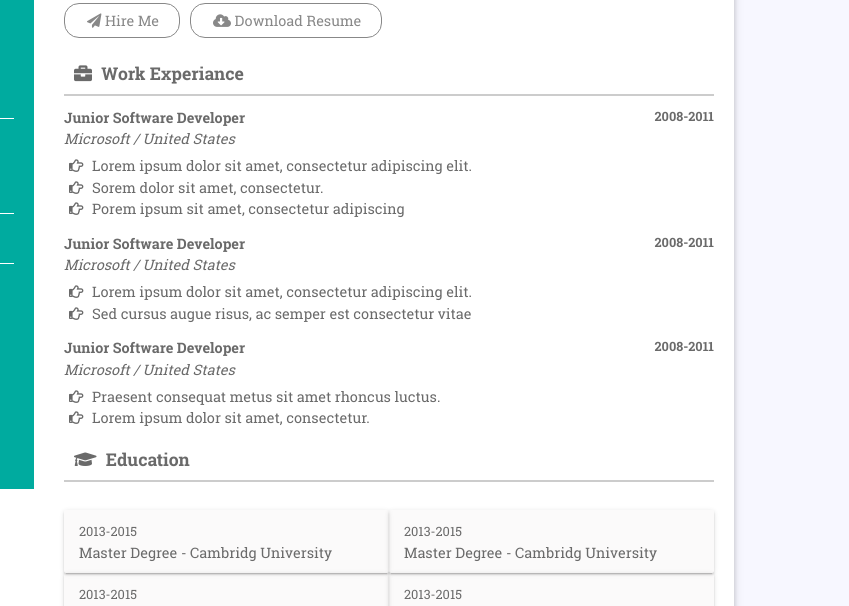
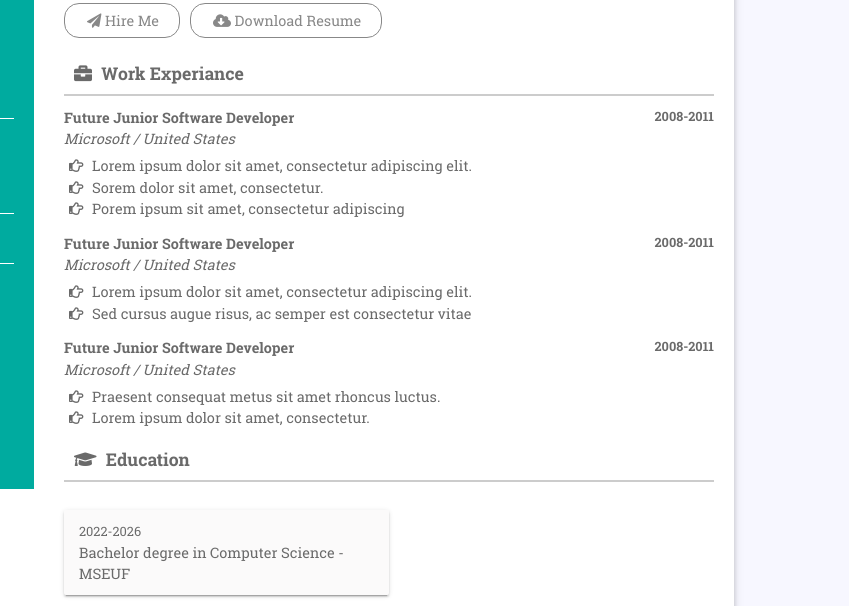
Before and after one commit to Ellebor/resume1, a plain HTML site: page src/index.html in a window 1280 px wide. Shown: the part 346-952 px from the top of the page, 431-1280 px from the left. Drawn offline with Linux system fonts and the light colour scheme; files that its build step writes are made by us from their sources; files whose address does not match are found by name.

Commit message:
Update index.html

```diff
--- a/src/index.html
+++ b/src/index.html
@@ -95,7 +95,7 @@
 
                         <h2 class="rit-titl"><i class="fas fa-briefcase"></i> Work Experiance</h2>
                         <div class="work-exp">
-                            <h6>Junior Software Developer <span>2008-2011</span></h6>
+                            <h6> Future Junior Software Developer <span>2008-2011</span></h6>
                             <i>Microsoft / United States</i>
                             <ul>
                                 <li><i class="far fa-hand-point-right"></i> Lorem ipsum dolor sit amet, consectetur adipiscing elit. </li>
@@ -104,7 +104,7 @@
                             </ul>
                         </div>
                         <div class="work-exp">
-                            <h6>Junior Software Developer <span>2008-2011</span></h6>
+                            <h6>Future Junior Software Developer <span>2008-2011</span></h6>
                             <i>Microsoft / United States</i>
                             <ul>
                                 <li><i class="far fa-hand-point-right"></i> Lorem ipsum dolor sit amet, consectetur adipiscing elit. </li>
@@ -113,7 +113,7 @@
                             </ul>
                         </div>
                         <div class="work-exp">
-                            <h6>Junior Software Developer <span>2008-2011</span></h6>
+                            <h6> Future Junior Software Developer <span>2008-2011</span></h6>
                             <i>Microsoft / United States</i>
                             <ul>
                                 <li><i class="far fa-hand-point-right"></i> Praesent consequat metus sit amet rhoncus luctus.
@@ -127,14 +127,9 @@
                         <h2 class="rit-titl"><i class="fas fa-graduation-cap"></i> Education</h2>
                         <div class="education">
                             <ul class="row no-margin">
-                                <li class="col-md-6"><span>2013-2015</span> <br>
-                                    Master Degree - Cambridg University</li>
-                                <li class="col-md-6"><span>2013-2015</span> <br>
-                                    Master Degree - Cambridg University</li>
-                                <li class="col-md-6"><span>2013-2015</span> <br>
-                                    Master Degree - Cambridg University</li>
-                                <li class="col-md-6"><span>2013-2015</span> <br>
-                                    Master Degree - Cambridg University</li>
+                                <li class="col-md-6"><span>2022-2026</span> <br>
+                                    Bachelor degree in Computer Science - MSEUF</li>
+
                             </ul>
                         </div>
 
```
